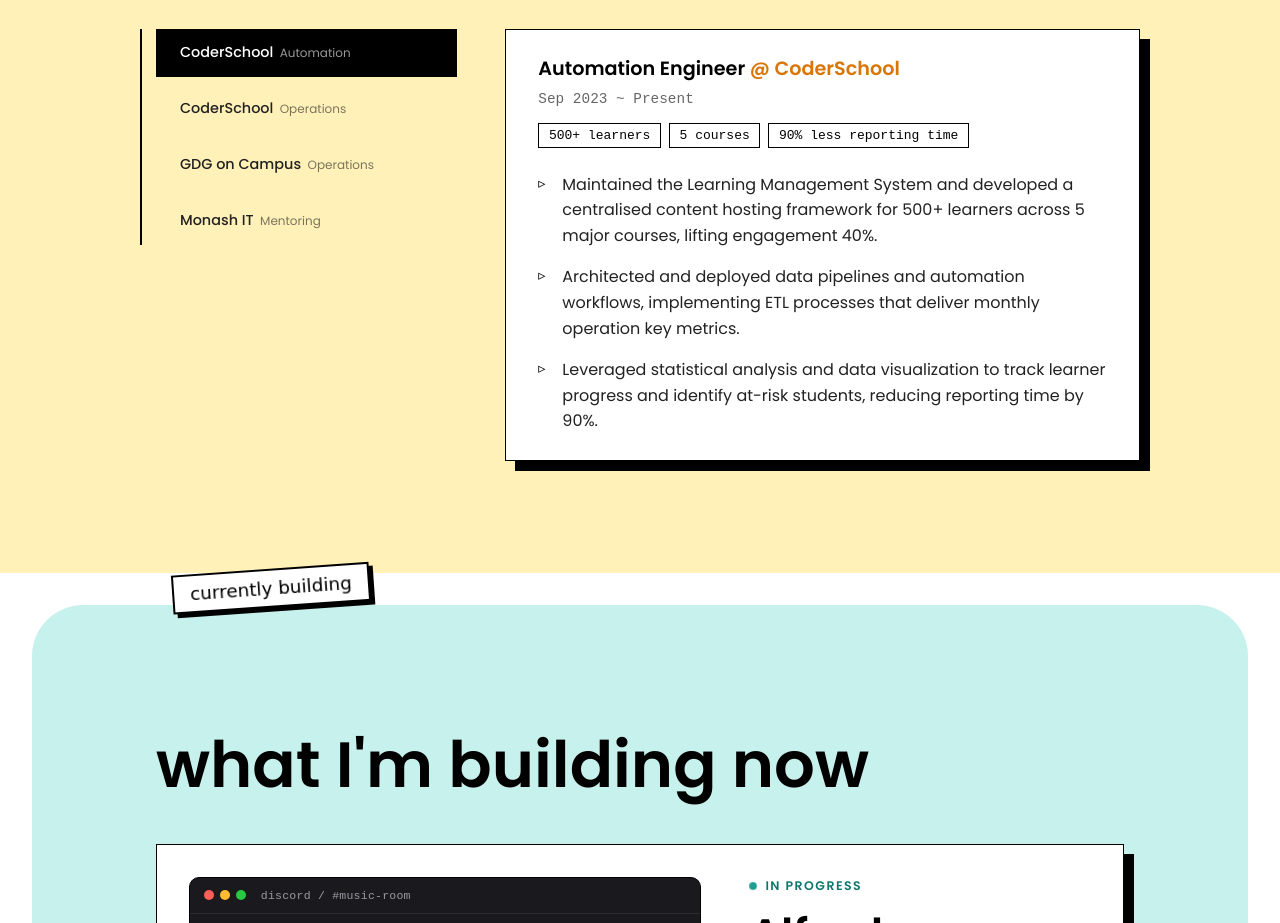
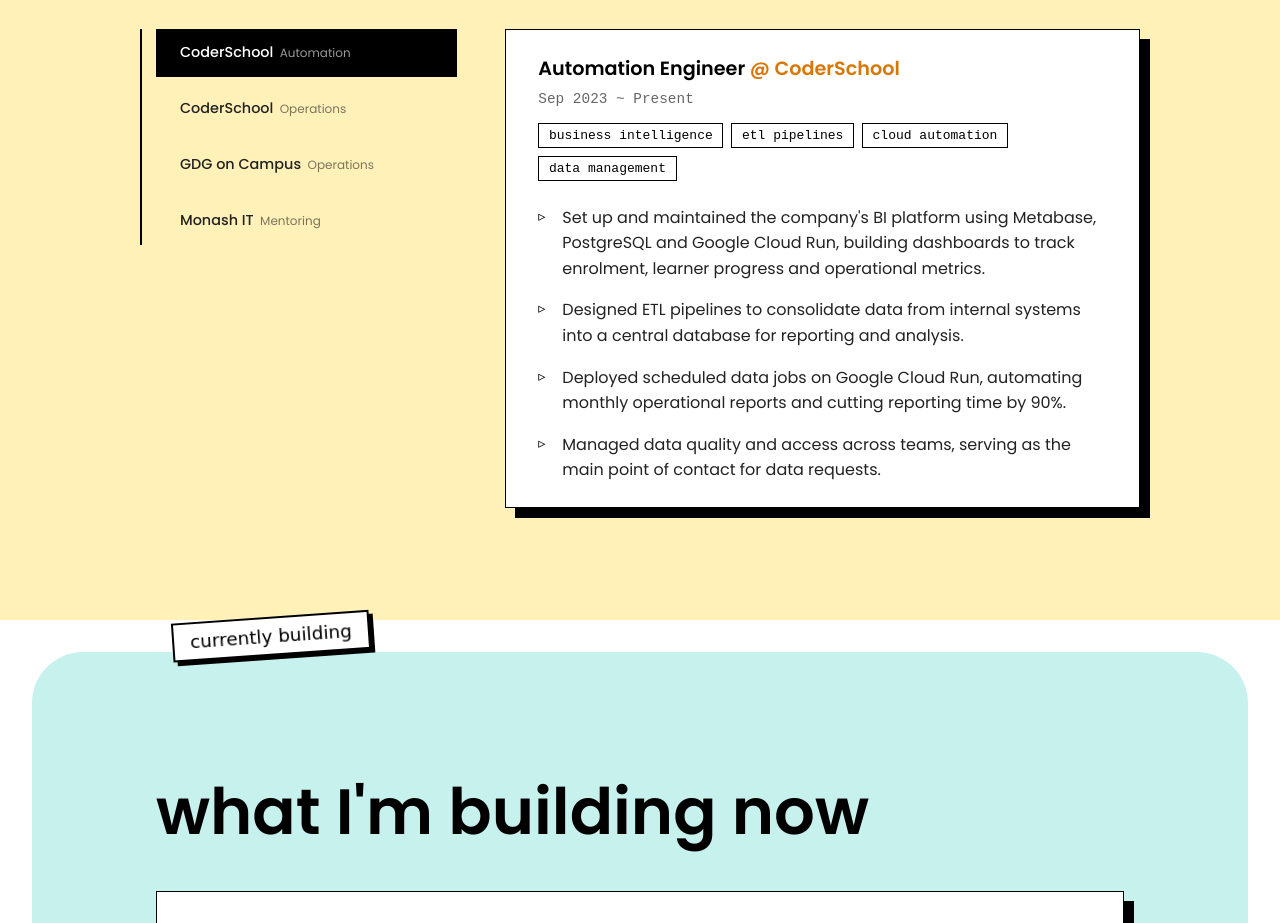
Before and after one commit to nauqh/nauqh.github.io, a plain HTML site: page index.html in a window 1280 px wide. Shown: the part 4743-5666 px from the top of the page. Drawn offline with nearby package versions, Linux system fonts and the light colour scheme; a script that the page names is missing; a web font is replaced by a local one.

Commit message:
docs(experience): rewrite automation engineer bullets around the BI platform
Replace the LMS-framed bullets with the BI work itself: Metabase +
PostgreSQL on Cloud Run, ETL into a central database, scheduled monthly
jobs, and cross-team data ownership.

Chip row no longer repeats vendors or the 90% claim, which the third
bullet now carries; it names one skill per bullet instead. Hero stack
tags trade kafka/aws for metabase/google cloud run.

```diff
--- a/index.html
+++ b/index.html
@@ -229,8 +229,8 @@
                         <span class="home__stack-tag">fastapi</span>
                         <span class="home__stack-tag">next.js</span>
                         <span class="home__stack-tag">postgresql</span>
-                        <span class="home__stack-tag">kafka</span>
-                        <span class="home__stack-tag">aws</span>
+                        <span class="home__stack-tag">metabase</span>
+                        <span class="home__stack-tag">google cloud run</span>
                         <span class="home__stack-tag">docker</span>
                     </div>
                     <div class="about__quick-links" data-hero style="--hero-delay: 0.72s">
@@ -559,17 +559,21 @@
                                 CoderSchool</span></h3>
                         <p class="job-dates">Sep 2023 ~ Present</p>
                         <ul class="job-metrics">
-                            <li class="job-metric">500+ learners</li>
-                            <li class="job-metric">5 courses</li>
-                            <li class="job-metric">90% less reporting time</li>
+                            <li class="job-metric">business intelligence</li>
+                            <li class="job-metric">etl pipelines</li>
+                            <li class="job-metric">cloud automation</li>
+                            <li class="job-metric">data management</li>
                         </ul>
                         <ul class="job-description">
-                            <li>Maintained the Learning Management System and developed a centralised content hosting
-                                framework for 500+ learners across 5 major courses, lifting engagement 40%.</li>
-                            <li>Architected and deployed data pipelines and automation workflows, implementing ETL
-                                processes that deliver monthly operation key metrics.</li>
-                            <li>Leveraged statistical analysis and data visualization to track learner progress and
-                                identify at-risk students, reducing reporting time by 90%.</li>
+                            <li>Set up and maintained the company's BI platform using Metabase, PostgreSQL and Google
+                                Cloud Run, building dashboards to track enrolment, learner progress and operational
+                                metrics.</li>
+                            <li>Designed ETL pipelines to consolidate data from internal systems into a central
+                                database for reporting and analysis.</li>
+                            <li>Deployed scheduled data jobs on Google Cloud Run, automating monthly operational
+                                reports and cutting reporting time by 90%.</li>
+                            <li>Managed data quality and access across teams, serving as the main point of contact for
+                                data requests.</li>
                         </ul>
                     </div>
 
```
